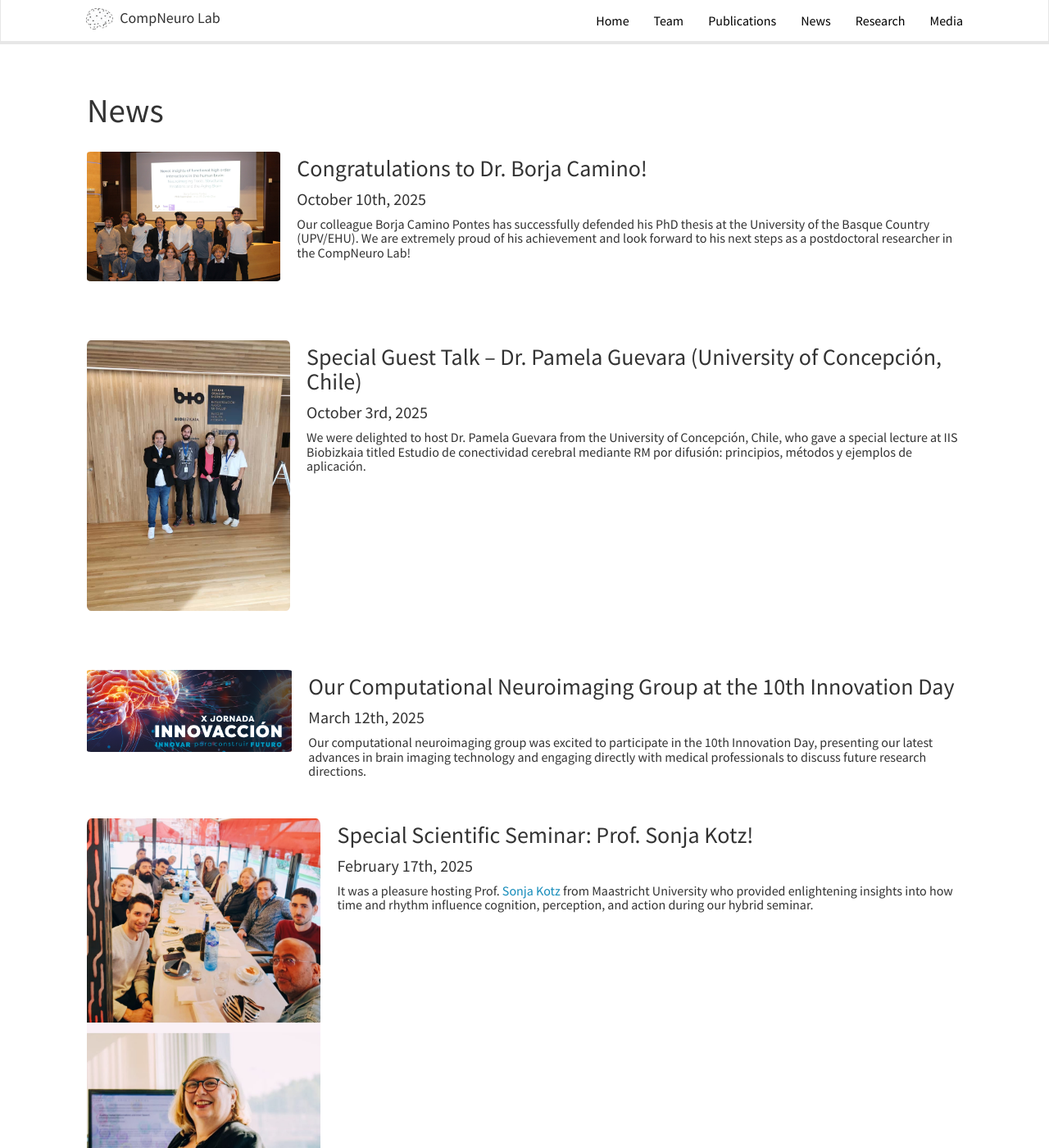
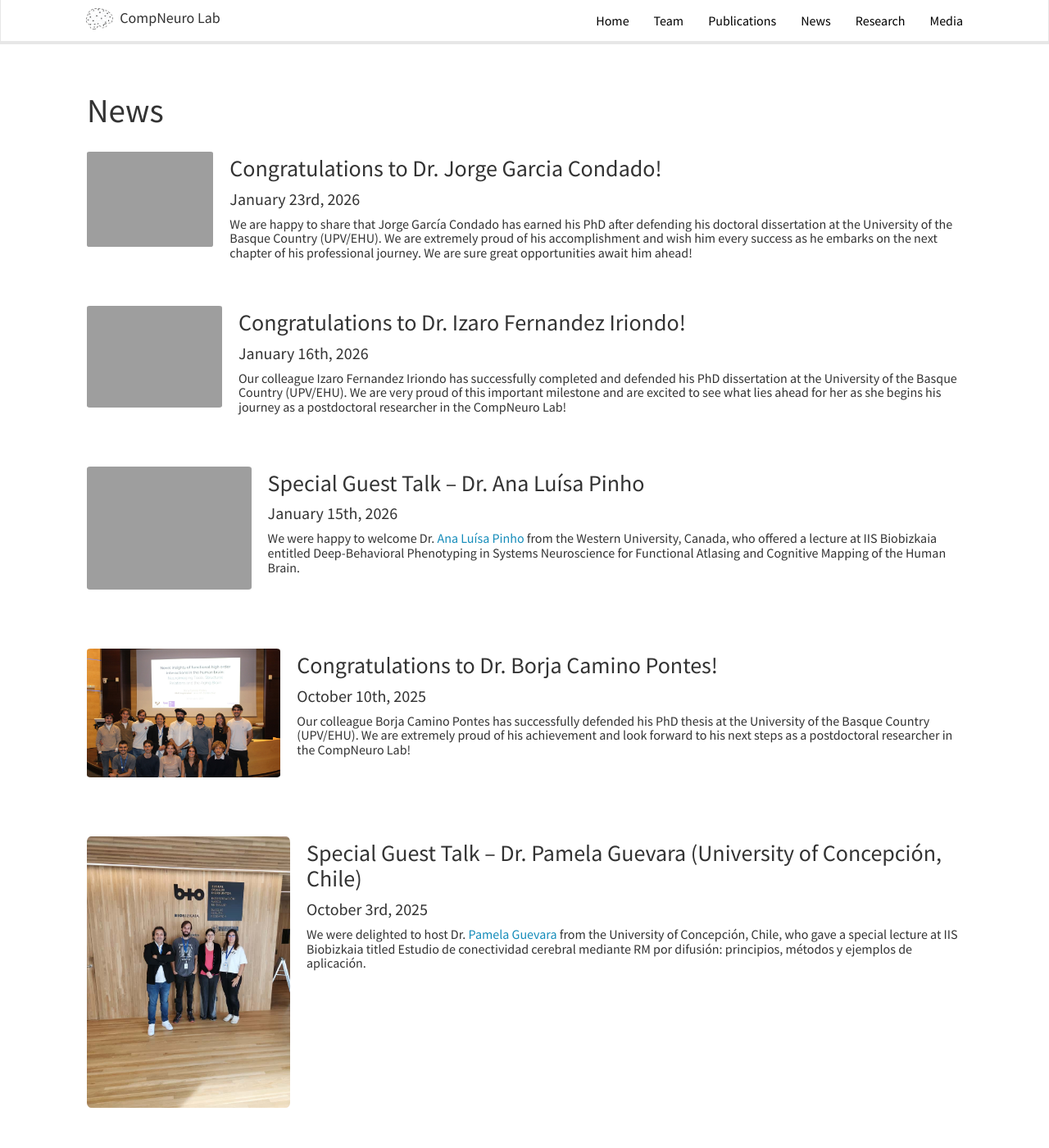
Before and after one commit to itellaetxe/compneurobilbao_website, a Jekyll site: the page built from _pages/allnews.md, in a window 1280 px wide and 1400 px high. Shown: the whole window at 82% size. Built offline with Jekyll 4.4.1, drawn with Linux system fonts in a browser that asks for light colours; nearby versions of some CDN libraries.

Commit message:
actualizar news

```diff
--- a/_data/news.yml
+++ b/_data/news.yml
@@ -1,11 +1,26 @@
+- date: "January 23rd, 2026"
+  headline: "Congratulations to Dr. Jorge Garcia Condado!"
+  description: "We are happy to share that Jorge García Condado has earned his PhD after defending his doctoral dissertation at the University of the Basque Country (UPV/EHU). We are extremely proud of his accomplishment and wish him every success as he embarks on the next chapter of his professional journey. We are sure great opportunities await him ahead!"
+  image: 'jorge_tesis.jpeg'
+
+- date: "January 16th, 2026"
+  headline: "Congratulations to Dr. Izaro Fernandez Iriondo!"
+  description: "Our colleague Izaro Fernandez Iriondo has successfully completed and defended his PhD dissertation at the University of the Basque Country (UPV/EHU). We are very proud of this important milestone and are excited to see what lies ahead for her as she begins his journey as a postdoctoral researcher in the CompNeuro Lab!"
+  image: 'izaro_tesis.jpeg'
+
+- date: "January 15th, 2026"
+  headline: "Special Guest Talk – Dr. Ana Luísa Pinho"
+  description: "We were happy to welcome Dr. [Ana Luísa Pinho](https://scholar.google.com/citations?user=wb9Io7gAAAAJ&hl=en) from the Western University, Canada, who offered a lecture at IIS Biobizkaia entitled Deep-Behavioral Phenotyping in Systems Neuroscience for Functional Atlasing and Cognitive Mapping of the Human Brain."
+  image: 'ana_luisa_talk.jpeg'
+
 - date: "October 10th, 2025"
-  headline: "Congratulations to Dr. Borja Camino!"
+  headline: "Congratulations to Dr. Borja Camino Pontes!"
   description: "Our colleague Borja Camino Pontes has successfully defended his PhD thesis at the University of the Basque Country (UPV/EHU). We are extremely proud of his achievement and look forward to his next steps as a postdoctoral researcher in the CompNeuro Lab!"
   image: 'borja_tesis.jpeg'
 
 - date: "October 3rd, 2025"
   headline: "Special Guest Talk – Dr. Pamela Guevara (University of Concepción, Chile)"
-  description: "We were delighted to host Dr. Pamela Guevara from the University of Concepción, Chile, who gave a special lecture at IIS Biobizkaia titled Estudio de conectividad cerebral mediante RM por difusión: principios, métodos y ejemplos de aplicación."
+  description: "We were delighted to host Dr. [Pamela Guevara](https://scholar.google.com/citations?user=Bf2VTFYAAAAJ&hl=es) from the University of Concepción, Chile, who gave a special lecture at IIS Biobizkaia titled Estudio de conectividad cerebral mediante RM por difusión: principios, métodos y ejemplos de aplicación."
   image: 'pamela_talk.jpeg'
 
 - date: "March 12th, 2025"
```
